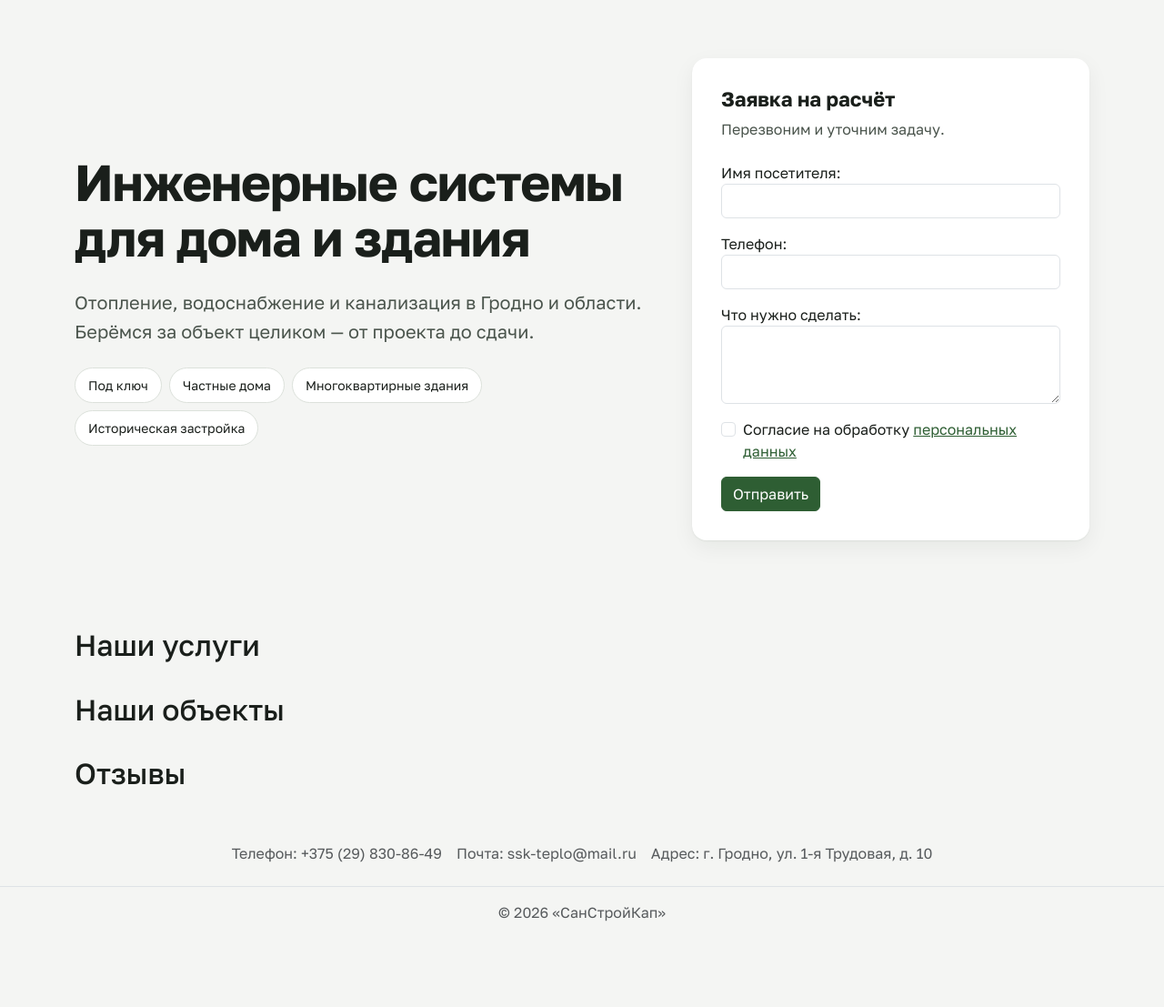
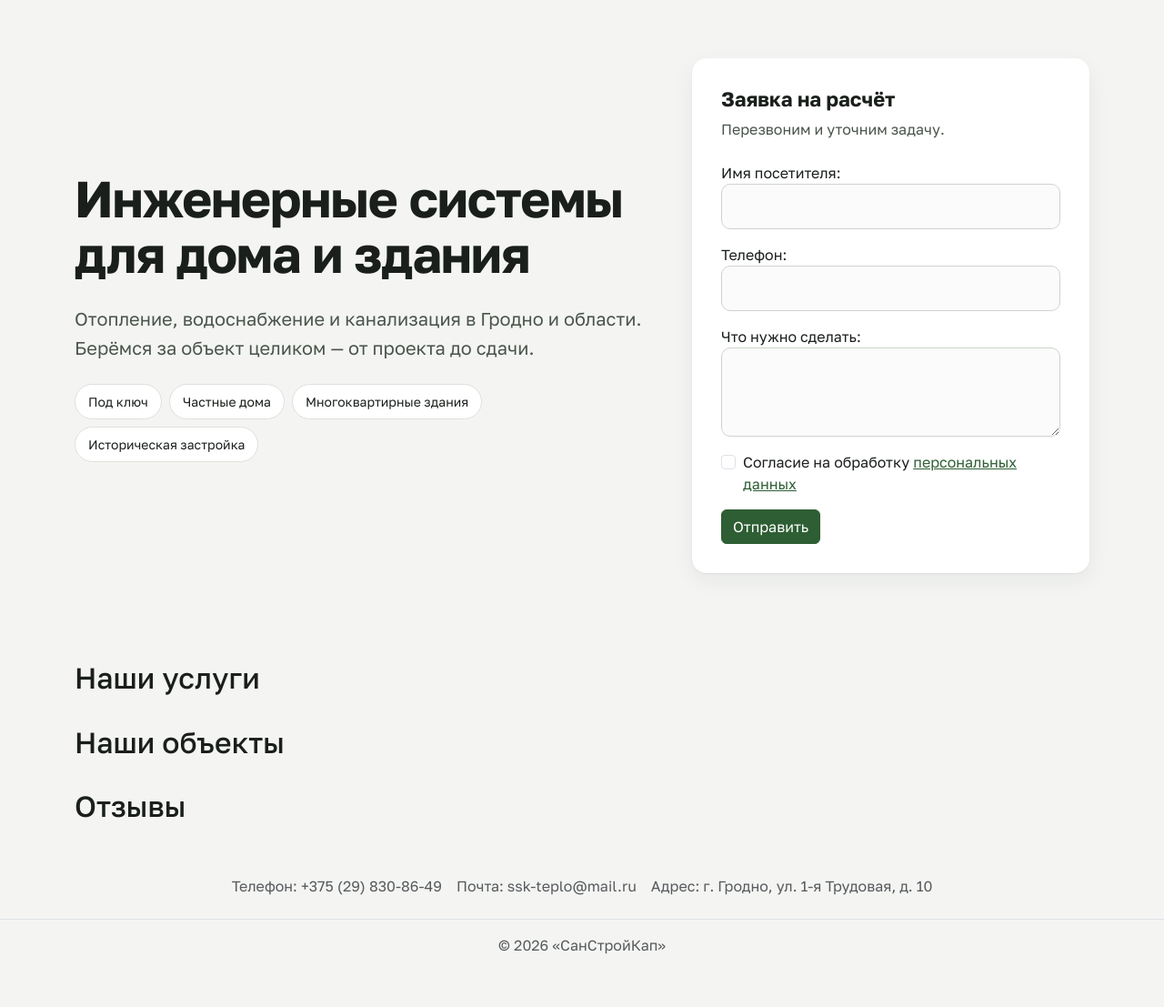
Before and after one commit to GlebTrifonov/ssk-site, a Django app: page / in a window 1280 px wide. Shown: the part 66-1173 px from the top of the page at 91% size. Before the commit the page ends 1079 px from the top, so only its background shows below. Run offline with Django 5.2, Linux system fonts and the light colour scheme; data that the repository does not hold is empty.

Commit message:
feat: change form fields look

```diff
--- a/static/css/style.css
+++ b/static/css/style.css
@@ -9,6 +9,8 @@
   --color-accent-hover-rgb: 31, 66, 36;
   --color-surface: #ffffff;
   --color-border: #dce1db;
+  --color-input-border: #cdd4cc;
+  --color-input-bg: #fafbfa;
 
   /* Шрифт */
   --font-base: "Golos Text", system-ui, sans-serif;
@@ -101,3 +103,26 @@ body {
   margin-bottom: 24px;
   color: var(--color-text-muted);
 }
+
+/* Поля формы по макету; фокус и галочка — акцент вместо синего Bootstrap */
+.form-control {
+  padding: 12px 14px;
+  background-color: var(--color-input-bg);
+  border-color: var(--color-input-border);
+  border-radius: 10px;
+}
+
+.form-control:focus,
+.form-check-input:focus {
+  border-color: var(--color-accent);
+  box-shadow: 0 0 0 0.25rem rgba(var(--color-accent-rgb), 0.25);
+}
+
+.form-control:focus {
+  background-color: var(--color-surface);
+}
+
+.form-check-input:checked {
+  background-color: var(--color-accent);
+  border-color: var(--color-accent);
+}
```
